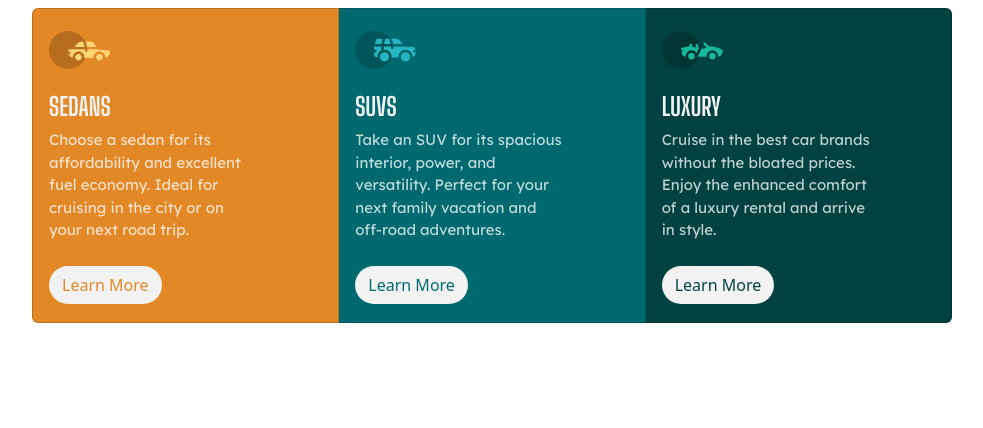
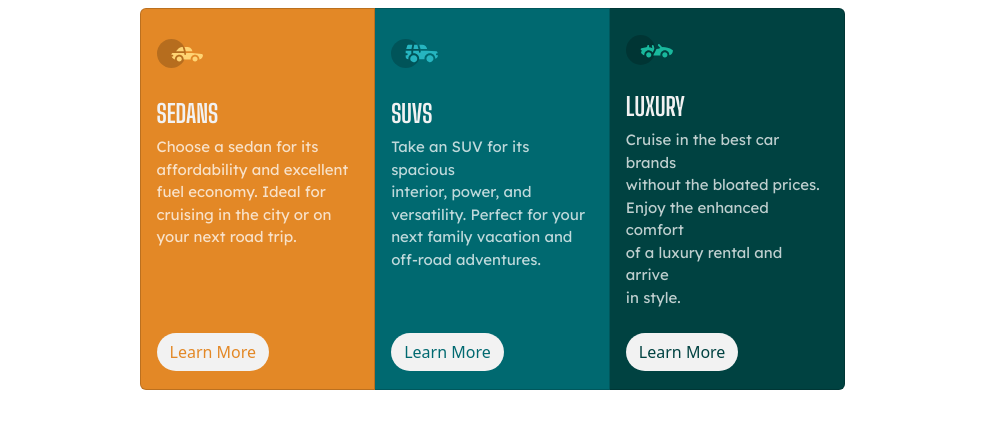
Before and after one commit to deathmarcus/Bootcamp-kodemia, a plain HTML site: page sesion10-bootstrap/practica2/index.html in a window 1280 px wide. Shown: the whole page, without its empty margins (148-1131 px from the left). Drawn offline with nearby package versions, Linux system fonts and the light colour scheme.

Commit message:
Se agrego tamaño máximo de container

```diff
--- a/sesion10-bootstrap/practica2/styles/style.scss
+++ b/sesion10-bootstrap/practica2/styles/style.scss
@@ -2,7 +2,7 @@
 $card-height:100%;
 
 .container{
-    max-width: 960px;
+    max-width: 745px;
 }
 .card-img-top{
    min-height: 50px!important;
```
Also changed, not shown: sesion10-bootstrap/practica2/index.html (+1 -1 lines), sesion10-bootstrap/practica2/styles/style.css.
